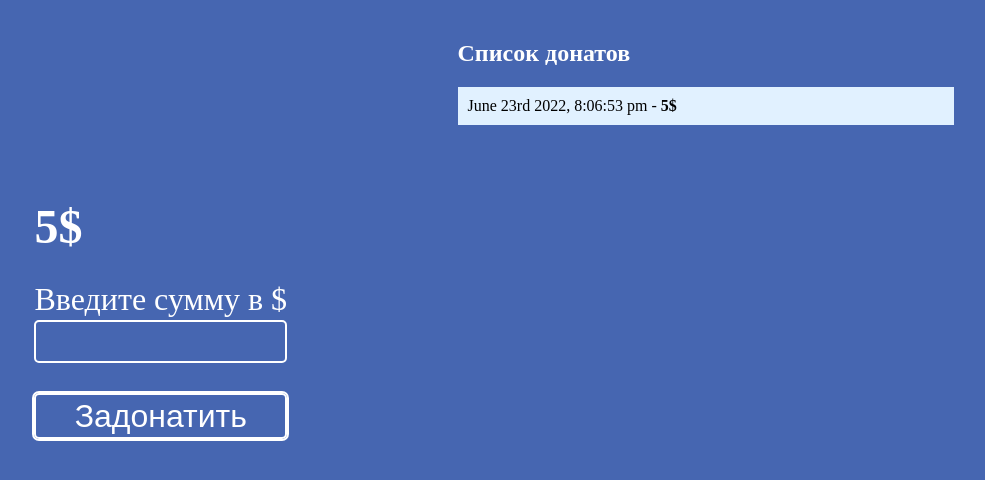
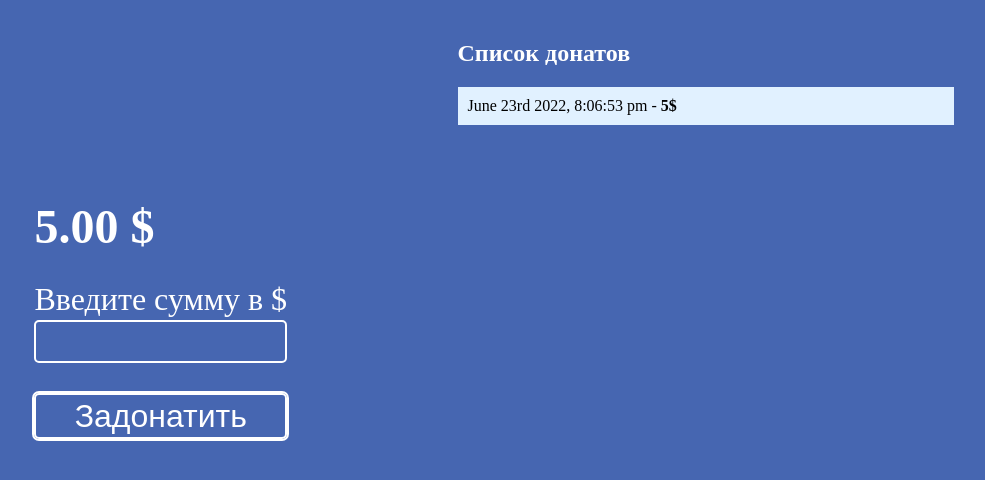
Before and after one commit to vladislavRomashko/donate, a website built with webpack: page index.html in a window 1280 px wide. Both pictures are taken after typing "5" into the empty fields and a click on the button "Задонатить". Shown: the whole page, without its empty margins (146-1131 px from the left). Built offline with nearby package versions, Linux system fonts and the light colour scheme.

Commit message:
finish project

```diff
--- a/donate-block.js
+++ b/donate-block.js
@@ -1,9 +1,17 @@
+import { getTodayDateFormat } from './utils/data'
+
 export class DonateBlock {
-    constructor() {
+  #donateItem
+  constructor() {
+    this.#donateItem = document.createElement('div')
+    this.#donateItem.className = 'donate-item'
+  }
 
-    }
+  render(value) {
+    this.#donateItem.innerHTML = `${getTodayDateFormat(
+      new Date()
+    )} - <b>${value}$</b>`
 
-    render() {
-
-    }
+    return this.#donateItem
+  }
 }
--- a/index.html
+++ b/index.html
@@ -1,17 +1,24 @@
 <!DOCTYPE html>
 <html lang="en">
   <head>
-    <meta charset="UTF-8">
-    <meta http-equiv="X-UA-Compatible" content="IE=edge">
-    <meta name="viewport" content="width=device-width, initial-scale=1.0">
+    <meta charset="UTF-8" />
+    <meta http-equiv="X-UA-Compatible" content="IE=edge" />
+    <meta name="viewport" content="width=device-width, initial-scale=1.0" />
     <title>Донаты</title>
   </head>
   <body>
     <form class="donate-form">
-        <h1 id="total-amount"></h1>
+      <h1 id="total-amount">00.00$</h1>
       <label class="donate-form__input-label">
         Введите сумму в $
-              <input class="donate-form__donate-input" name="amount" type="number" max="100" min="1" required="">
+        <input
+          class="donate-form__donate-input"
+          name="amount"
+          type="number"
+          max="100"
+          min="1"
+          required=""
+        />
       </label>
       <button class="donate-form__submit-button" type="submit">
         Задонатить
@@ -20,9 +27,7 @@
 
     <div class="donates-container">
       <h2 class="donates-container__title">Список донатов</h2>
-        <div class="donates-container__donates">
-
-        </div>
+      <div class="donates-container__donates"></div>
     </div>
   </body>
 </html>
--- a/index.js
+++ b/index.js
@@ -1,26 +1,19 @@
-import './index.css';
-import {getTodayDateFormat} from './utils/data'
+import './index.css'
+import { DonateBlock } from './donate-block'
 
-
-
-const donatesContainer= document.querySelector('.donates-container__donates')
-const donatesForm= document.querySelector('.donate-form')
-const input= donatesForm.querySelector('.donate-form__donate-input')
+const donatesContainer = document.querySelector('.donates-container__donates')
+const donatesForm = document.querySelector('.donate-form')
+const input = donatesForm.querySelector('.donate-form__donate-input')
 const totalAmount = donatesForm.querySelector('#total-amount')
 let totalSum = 0
 
-donatesForm.addEventListener('submit', event=>{
-    event.preventDefault()
+donatesForm.addEventListener('submit', (event) => {
+  event.preventDefault()
 
-    const donateItem = document.createElement('div')
-    donateItem.className = 'donate-item'
-    donateItem.innerHTML = `${getTodayDateFormat(new Date())} - <b>${input.value}$</b>`
-    donatesContainer.append(donateItem)
-    let num = Number(input.value).toFixed(2)
-    console.log(num)
-    totalSum += parseFloat(num)
-    totalAmount.innerText = `${totalSum}$`
-    input.value = ''
+  const donateItem = new DonateBlock()
+  donatesContainer.append(donateItem.render(input.value))
 
-
+  totalSum += Number(input.value)
+  totalAmount.innerText = `${totalSum}.00 $`
+  input.value = ''
 })
```
Lines whose indentation alone changed are shown as unchanged.
